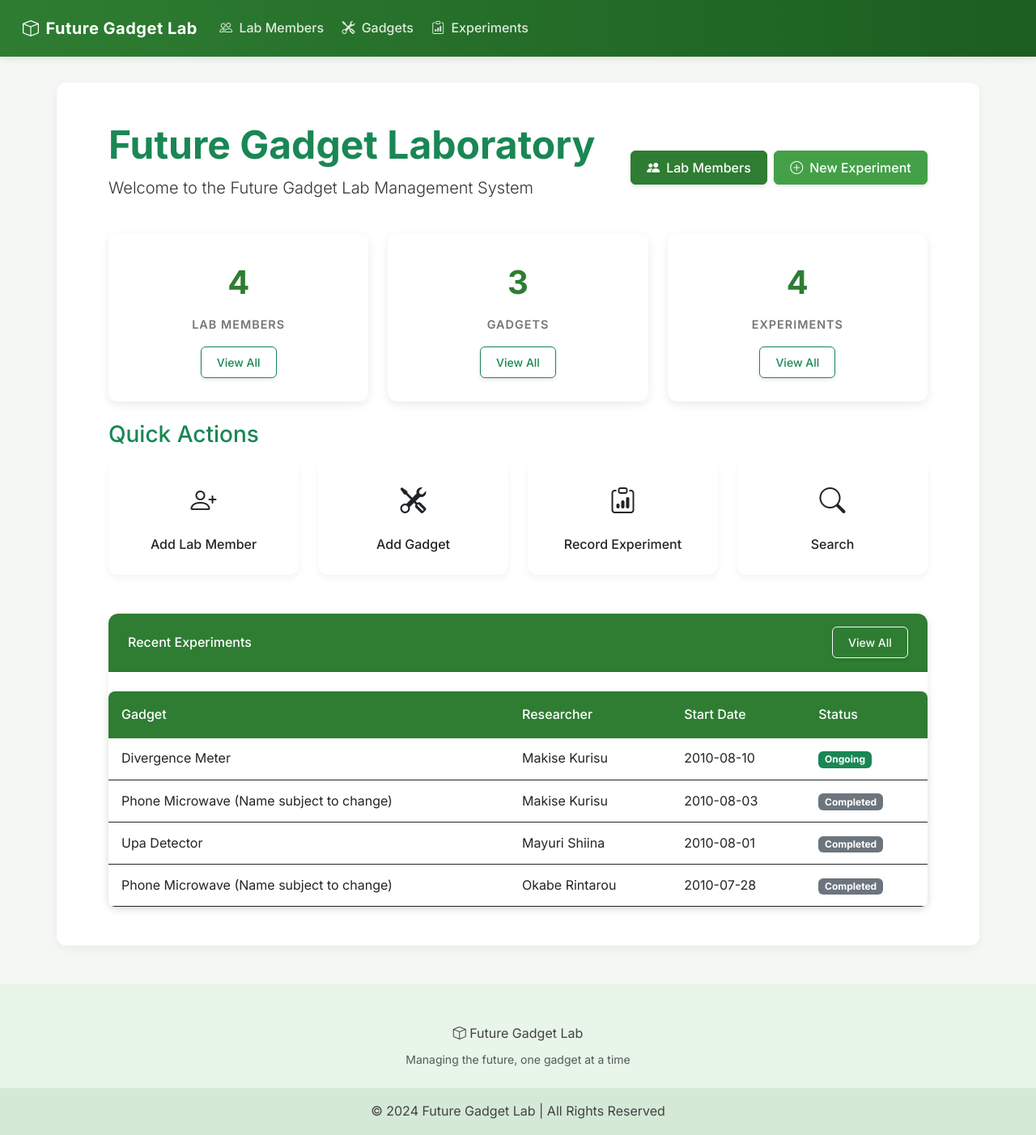
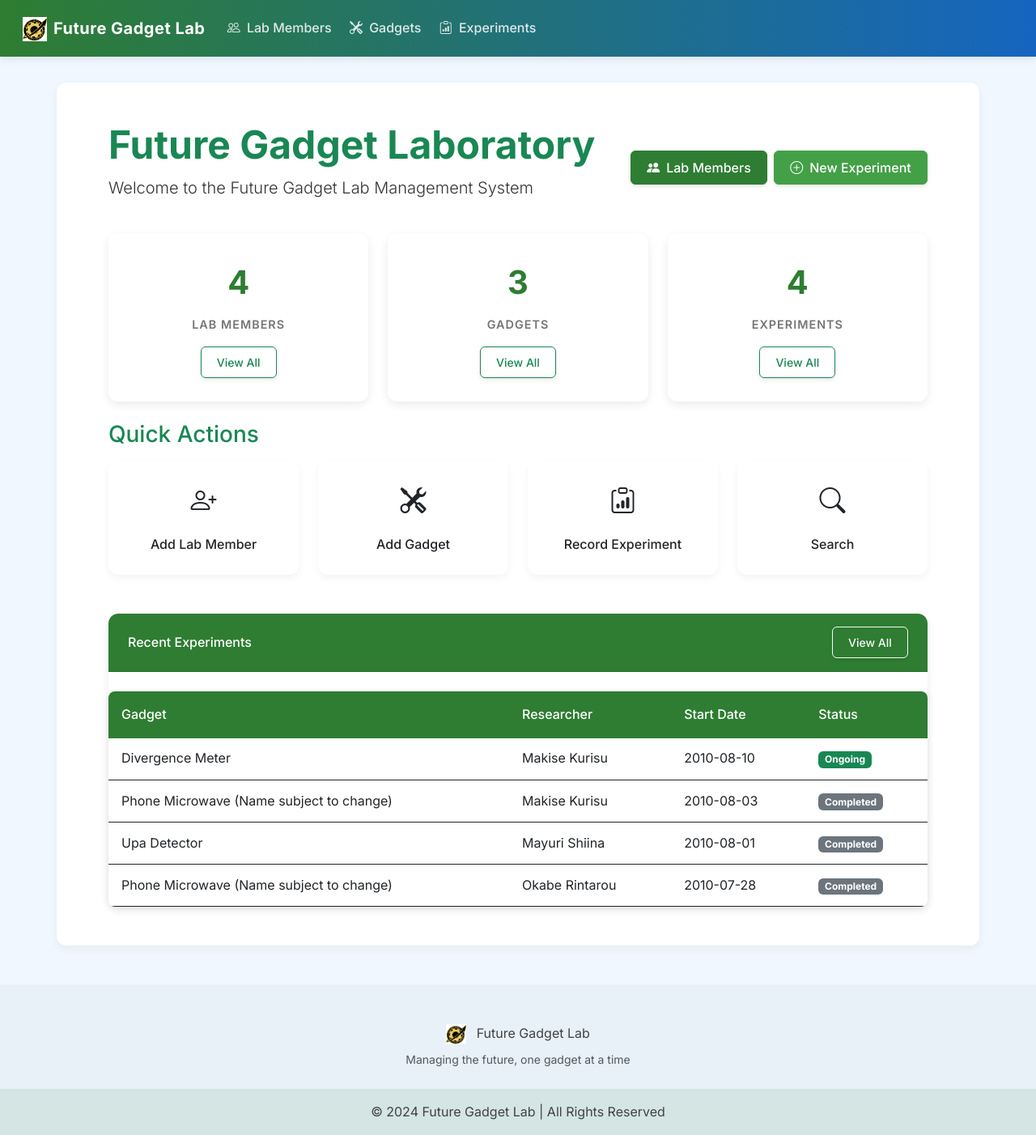
Before and after one commit to Ilyessin12/TP7DPBO2025C1, a PHP site: page /src/index.php in a window 1280 px wide. Shown: the whole page at 81% size. Run offline with PHP 8.4, Linux system fonts and the light colour scheme; data comes from the database, SQL or seed files in the repository.

Commit message:
changed some stylings and also added the legendary logo

```diff
--- a/src/styles.css
+++ b/src/styles.css
@@ -1,6 +1,6 @@
 body {
     font-family: 'Inter', 'Segoe UI', Tahoma, Geneva, Verdana, sans-serif;
-    background-color: #f5f7f5; /* Light green-gray background */
+    background-color: #f0f7ff; /* Light blue-gray background */
     color: #333;
     line-height: 1.6;
 }
@@ -13,7 +13,7 @@ body {
 }
 
 .navbar-dark {
-    background: linear-gradient(to right, #2e7d32, #1b5e20); /* Green gradient */
+    background: linear-gradient(to right, #2e7d32, #1565c0); /* Green to blue gradient */
 }
 
 .navbar-dark .navbar-brand {
@@ -194,7 +194,7 @@ h2 {
 footer {
     margin-top: 3rem;
     padding-top: 1.5rem;
-    background-color: #e8f5e9; /* Light green footer */
+    background-color: #e8f0f8; /* Light blue footer */
     color: #424242;
 }
 
--- a/src/view/footer.php
+++ b/src/view/footer.php
@@ -3,7 +3,7 @@
     <footer class="mt-5">
       <div class="text-center py-4">
         <div class="mb-2">
-          <i class="bi bi-box"></i> Future Gadget Lab
+          <img src="<?php echo (strpos($_SERVER['REQUEST_URI'], 'view') !== false) ? '../assets/logo.png' : 'assets/logo.png'; ?>" alt="Future Gadget Lab" height="25" class="me-2"> Future Gadget Lab
         </div>
         <div class="small text-muted">
           Managing the future, one gadget at a time
--- a/src/view/header.php
+++ b/src/view/header.php
@@ -17,7 +17,7 @@
     <nav class="navbar navbar-expand-lg navbar-dark">
         <div class="container-fluid">
             <a class="navbar-brand" href="<?php echo (strpos($_SERVER['REQUEST_URI'], 'view') !== false) ? '../index.php' : 'index.php'; ?>">
-                <i class="bi bi-box me-2"></i>Future Gadget Lab
+                <img src="<?php echo (strpos($_SERVER['REQUEST_URI'], 'view') !== false) ? '../assets/logo.png' : 'assets/logo.png'; ?>" alt="Future Gadget Lab" height="30" class="me-2">Future Gadget Lab
             </a>
             <button class="navbar-toggler" type="button" data-bs-toggle="collapse" data-bs-target="#navbarNav" aria-controls="navbarNav" aria-expanded="false" aria-label="Toggle navigation">
                 <span class="navbar-toggler-icon"></span>
```
